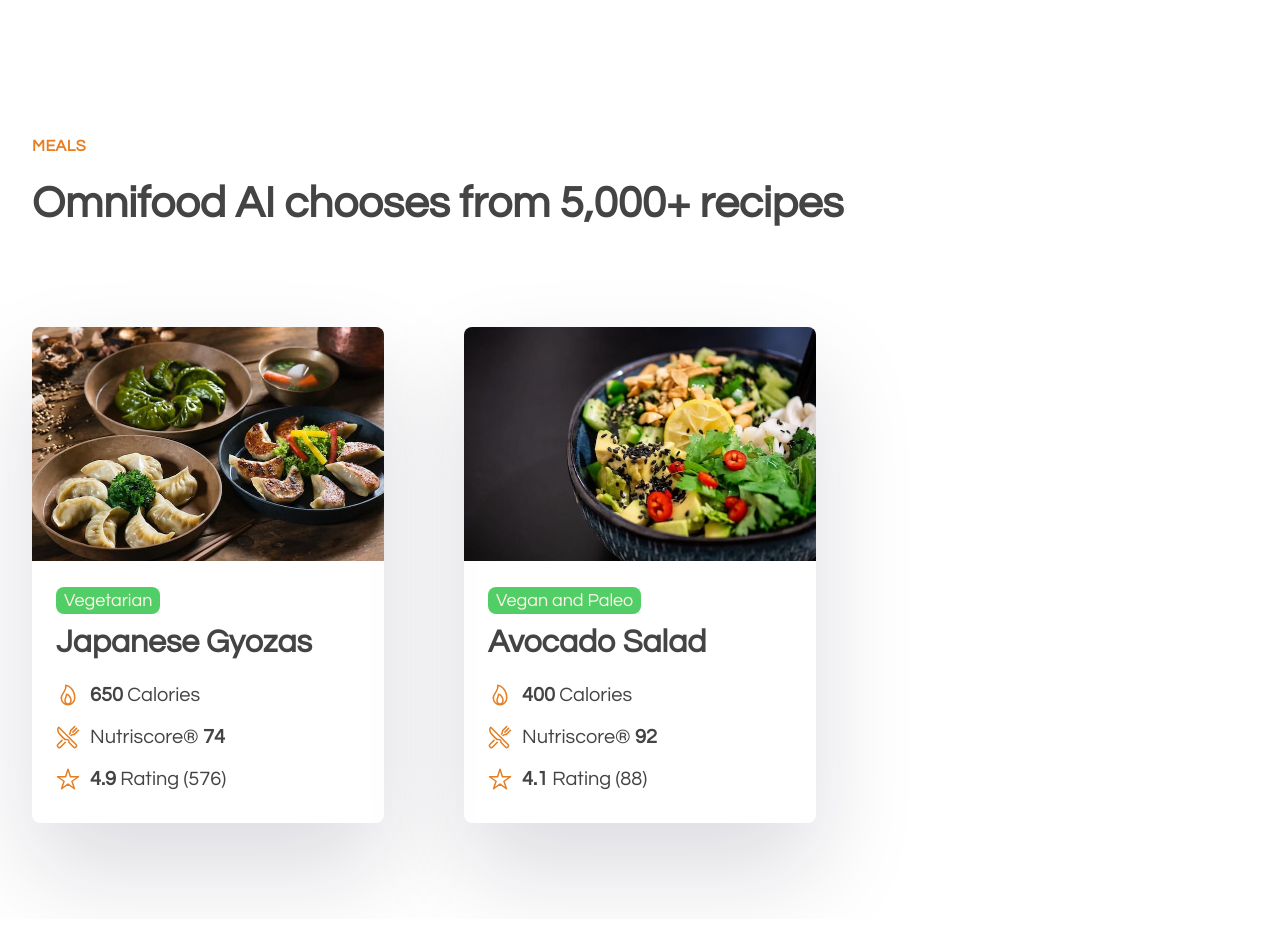
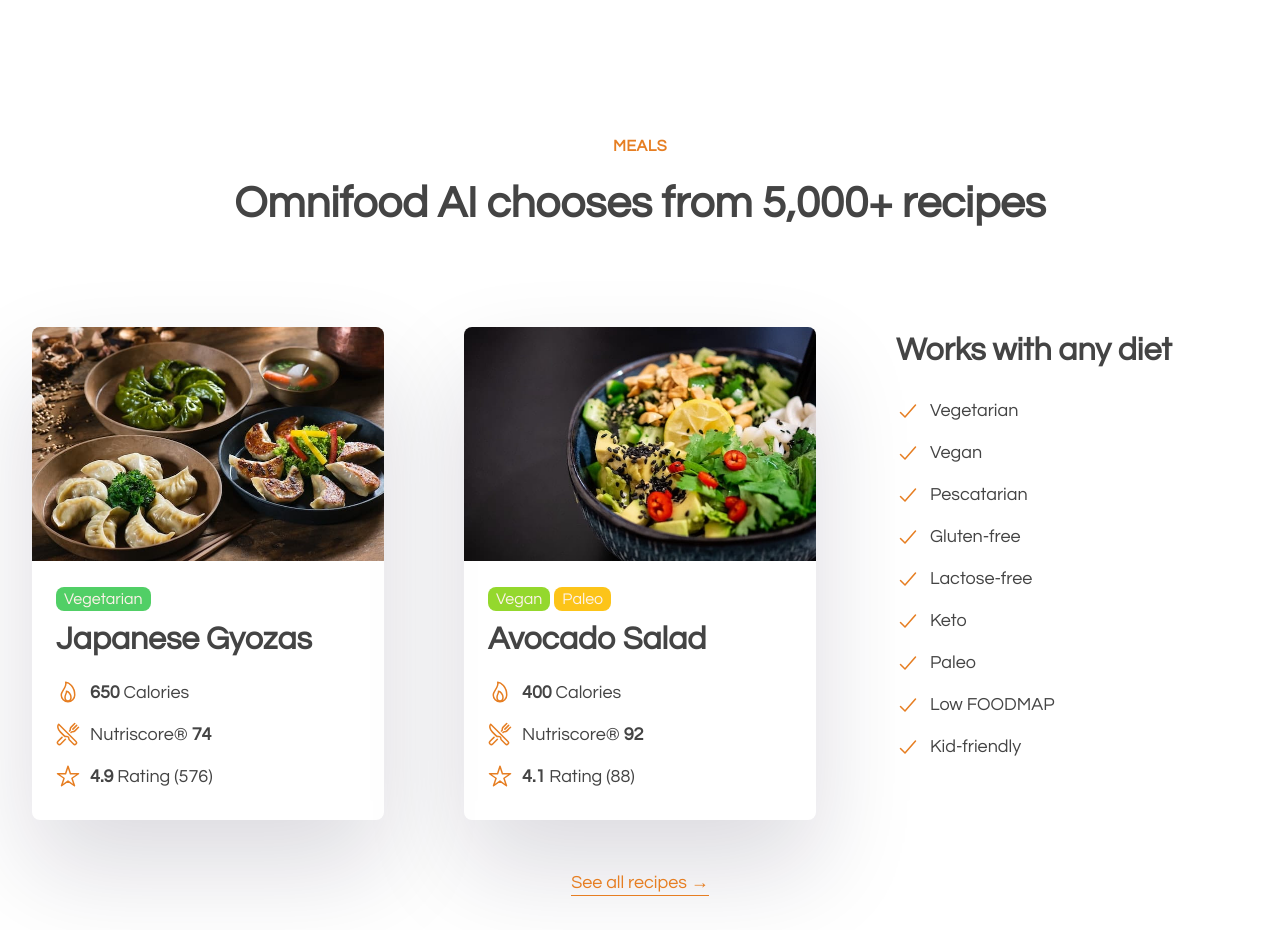
Before and after one commit to Mohit-Kucheriya/Ultimate_HTML-CSS, a plain HTML site: page OMNIFOOD_DESKTOP/index.html in a window 1280 px wide. Shown: the part 2660-3590 px from the top of the page. Drawn offline with nearby package versions, Linux system fonts and the light colour scheme.

Commit message:
HOW-IT-WORKS_SECTION

```diff
--- a/OMNIFOOD_DESKTOP/css/style.css
+++ b/OMNIFOOD_DESKTOP/css/style.css
@@ -49,6 +49,14 @@ body {
 
 .margin-right-sm {
   margin-right: 1.6rem;
+}
+
+.margin-bottom-md {
+  margin-bottom: 5.2rem;
+}
+
+.center-text {
+  text-align: center;
 }
 
 .grid {
@@ -305,6 +313,13 @@ body {
   box-shadow: rgba(17, 12, 46, 0.15) 0px 4.8rem 10rem 0px;
   border-radius: 0.8rem;
   overflow: hidden;
+  transition: all 0.3s;
+}
+
+.meal-box:hover {
+  box-shadow: rgba(17, 12, 46, 0.15) 0px 6.4rem 11.5rem 0px;
+
+  transform: translateY(-1.2rem);
 }
 
 .meal-box-content {
@@ -317,16 +332,29 @@ body {
 
 .meal-tags {
   margin-bottom: 1.2rem;
+  display: flex;
+  gap: 0.4rem;
 }
 
 .meal-tag {
   display: inline-block;
   padding: 0.4rem 0.8rem;
-  font-size: 1.8rem;
+  font-size: 1.6rem;
   font-weight: 500;
   color: #fdf2e9;
   border-radius: 0.8rem;
+}
+
+.meal-tag--vegetarian {
   background-color: #51cf66;
+}
+
+.meal-tag--vegan {
+  background-color: #94d82d;
+}
+
+.meal-tag--paleo {
+  background-color: #fcc419;
 }
 
 .meal-title {
@@ -335,15 +363,17 @@ body {
   margin-bottom: 2.4rem;
 }
 
-.meal-attributes {
+.meal-attributes,
+.meal-list-items {
   list-style: none;
   display: flex;
   flex-direction: column;
   gap: 1.8rem;
 }
 
-.meal-attribute {
-  font-size: 2rem;
+.meal-attribute,
+.meal--list-item {
+  font-size: 1.8rem;
   font-weight: 500;
   display: flex;
   align-items: center;
@@ -355,3 +385,20 @@ body {
   height: 2.4rem;
   color: #e67e22;
 }
+
+.all-link:link,
+.all-link:visited {
+  font-size: 1.8rem;
+  text-decoration: none;
+  color: #e67e22;
+  display: inline-block;
+  transition: all 0.3s;
+  padding-bottom: 2px;
+  border-bottom: 1px solid currentColor;
+}
+
+.all-link:hover,
+.all-link:active {
+  color: #e98b38;
+  border-bottom: 1px solid transparent;
+}
--- a/OMNIFOOD_DESKTOP/index.html
+++ b/OMNIFOOD_DESKTOP/index.html
@@ -133,26 +133,25 @@
         </section>
 
         <section class="meal-section">
-            <div class="container">
+            <div class="container center-text">
                 <span class="sub-heading">meals</span>
                 <h2 class="secondary-heading">
                     Omnifood AI chooses from 5,000+ recipes
                 </h2>
             </div>
 
-            <div class="container grid grid--3-cols">
+            <div class="container grid grid--3-cols margin-bottom-md">
+
                 <div class="meal-box">
                     <img class="meal-image" src="img/meals/meal-1.jpg" alt="Meal 1" />
 
                     <div class="meal-box-content">
-
                         <div class="meal-tags">
-                            <span class="meal-tag">Vegetarian</span>
+                            <span class="meal-tag meal-tag--vegetarian">Vegetarian</span>
                         </div>
 
                         <p class="meal-title">Japanese Gyozas</p>
                         <ul class="meal-attributes">
-
                             <li class="meal-attribute">
                                 <ion-icon class="meal-icon" name="flame-outline"></ion-icon>
                                 <span><strong>650</strong> Calories</span>
@@ -169,21 +168,18 @@
                             </li>
                         </ul>
                     </div>
-
                 </div>
 
                 <div class="meal-box">
-
                     <img class="meal-image" src="img/meals/meal-2.jpg" alt="Meal 2" />
 
                     <div class="meal-box-content">
-
                         <div class="meal-tags">
-                            <span class="meal-tag">Vegan and Paleo</span>
+                            <span class="meal-tag meal-tag--vegan">Vegan</span>
+                            <span class="meal-tag meal-tag--paleo">Paleo</span>
                         </div>
                         <p class="meal-title">Avocado Salad</p>
                         <ul class="meal-attributes">
-
                             <li class="meal-attribute">
                                 <ion-icon class="meal-icon" name="flame-outline"></ion-icon>
                                 <span><strong>400</strong> Calories</span>
@@ -198,15 +194,57 @@
                                 <ion-icon class="meal-icon" name="star-outline"></ion-icon>
                                 <span><strong>4.1</strong> Rating (88)</span>
                             </li>
-
                         </ul>
                     </div>
-
                 </div>
 
-                <div class="meal-list"></div>
+                <div class="meal-list">
+                    <h3 class="tertiary-heading">Works with any diet</h3>
+                    <ul class="meal-list-items">
+                        <li class="meal--list-item">
+                            <ion-icon class="meal-icon" name="checkmark-outline"></ion-icon>
+                            <span>Vegetarian</span>
+                        </li>
+                        <li class="meal--list-item">
+                            <ion-icon class="meal-icon" name="checkmark-outline"></ion-icon>
+                            <span>Vegan</span>
+                        </li>
+                        <li class="meal--list-item">
+                            <ion-icon class="meal-icon" name="checkmark-outline"></ion-icon>
+                            <span>Pescatarian</span>
+                        </li>
+                        <li class="meal--list-item">
+                            <ion-icon class="meal-icon" name="checkmark-outline"></ion-icon>
+                            <span>Gluten-free</span>
+                        </li>
+                        <li class="meal--list-item">
+                            <ion-icon class="meal-icon" name="checkmark-outline"></ion-icon>
+                            <span>Lactose-free</span>
+                        </li>
+                        <li class="meal--list-item">
+                            <ion-icon class="meal-icon" name="checkmark-outline"></ion-icon> <span>Keto</span>
+                        </li>
+                        <li class="meal--list-item">
+                            <ion-icon class="meal-icon" name="checkmark-outline"></ion-icon>
+                            <span>Paleo</span>
+                        </li>
+                        <li class="meal--list-item">
+                            <ion-icon class="meal-icon" name="checkmark-outline"></ion-icon>
+                            <span>Low FOODMAP</span>
+                        </li>
+                        <li class="meal--list-item">
+                            <ion-icon class="meal-icon" name="checkmark-outline"></ion-icon>
+                            <span>Kid-friendly</span>
+                        </li>
+                    </ul>
+                </div>
+            </div>
+
+            <div class="container center-text">
+                <a class="all-link" href="#">See all recipes &rarr;</a>
             </div>
         </section>
+
     </main>
 
     <script type="module" src="https://unpkg.com/ionicons@7.1.0/dist/ionicons/ionicons.esm.js"></script>
```
